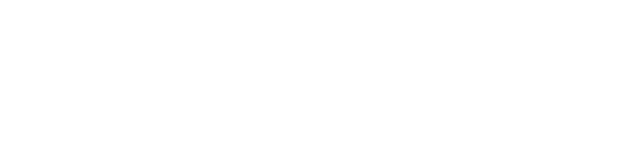
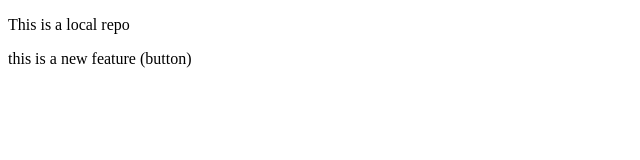
Before and after one commit to Prashantsingh4056/localrepo, a plain HTML site: page index.html in a window 1280 px wide. Shown: the whole page, without its empty margins (0-640 px from the left). Drawn offline with Linux system fonts and the light colour scheme.

```diff
--- a/index.html
+++ b/index.html
@@ -6,6 +6,7 @@
     <title>Local Repo</title>
 </head>
 <body>
-    <p></p>
+    <p>This is a local repo</p>
+    <p>this is a new feature (button)</p>
 </body>
 </html>
```
